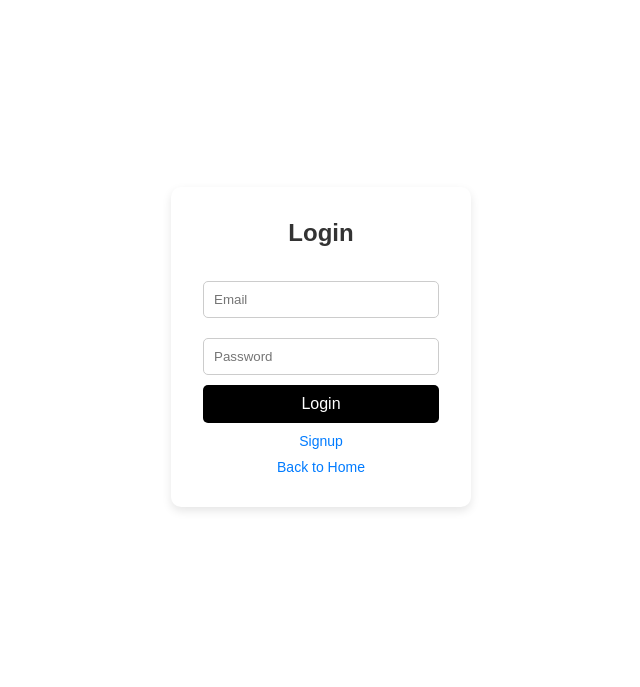
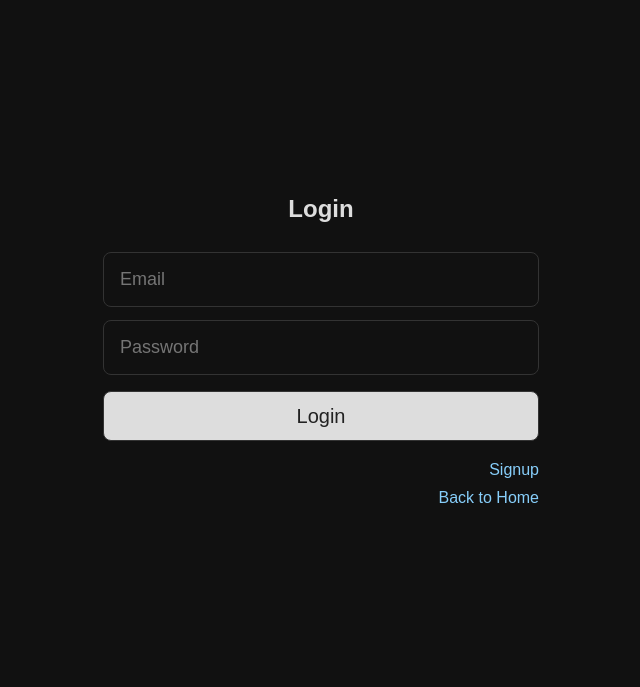
Before and after one commit to anupam0-0/webtech-project, a PHP site: page /auth/login.php in a window 1280 px wide. Shown: the top 687 px of the page, without its empty margins (319-959 px from the left). Run offline with PHP 8.4, Linux system fonts and the light colour scheme.

Commit message:
minor ui changes in auth

```diff
--- a/auth/login.php
+++ b/auth/login.php
@@ -45,58 +45,66 @@
         }
 
         body {
-
             position: relative;
             top: -7rem;
-
+            background: #111
         }
 
         .login-container {
-            background: white;
             padding: 2rem;
-            box-shadow: 0px 4px 10px rgba(0, 0, 0, 0.1);
+            /* box-shadow: 0px 4px 10px rgba(0, 0, 0, 0.1); */
             border-radius: 10px;
-            text-align: center;
-            width: 300px;
-            margin:0 auto;
-            margin-top: 25vh;
+            /* text-align: center; */
+            width: 500px;
+            margin: 0 auto;
+            margin-top: 22vh;
         }
 
         h2 {
-            margin-bottom: 1.5rem;
-            color: #333;
+            margin-bottom: 1.4rem;
+            color: #ddd;
+            text-align: center;
+
         }
 
         input {
             width: 100%;
-            padding: 10px;
-            margin: 10px 0;
-            border: 1px solid #ccc;
-            border-radius: 5px;
+            padding: 1rem;
+            margin: 0.4rem 0;
+            border: 1px solid #333;
+            border-radius: 0.5rem;
             outline: none;
+            font-size: 18px;
+            background: #111;
+            color: #eee;
         }
 
         button {
             width: 100%;
-            padding: 10px;
-            background: #000;
-            color: white;
-            border: none;
-            border-radius: 5px;
+            padding: 0.8rem;
+            background: #ddd;
+            color: #222;
+            border: 1px solid #333;
+            border-radius: 0.5rem;
+            margin: 0.6rem 0;
             cursor: pointer;
-            font-size: 16px;
+            font-size: 20px;
+
+            /* font-family: monospace; */
+            /* font-weight: 700; */
         }
 
         button:hover {
-            background: #222;
+            background: #aaa;
         }
 
         a {
             display: block;
             margin-top: 10px;
-            color: #007bff;
+            color: lightskyblue;
             text-decoration: none;
-            font-size: 14px;
+            font-size: 16px;
+            text-align: right;
         }
 
         a:hover {
```
Also changed, not shown: auth/signup.php (+13 -9 lines).
